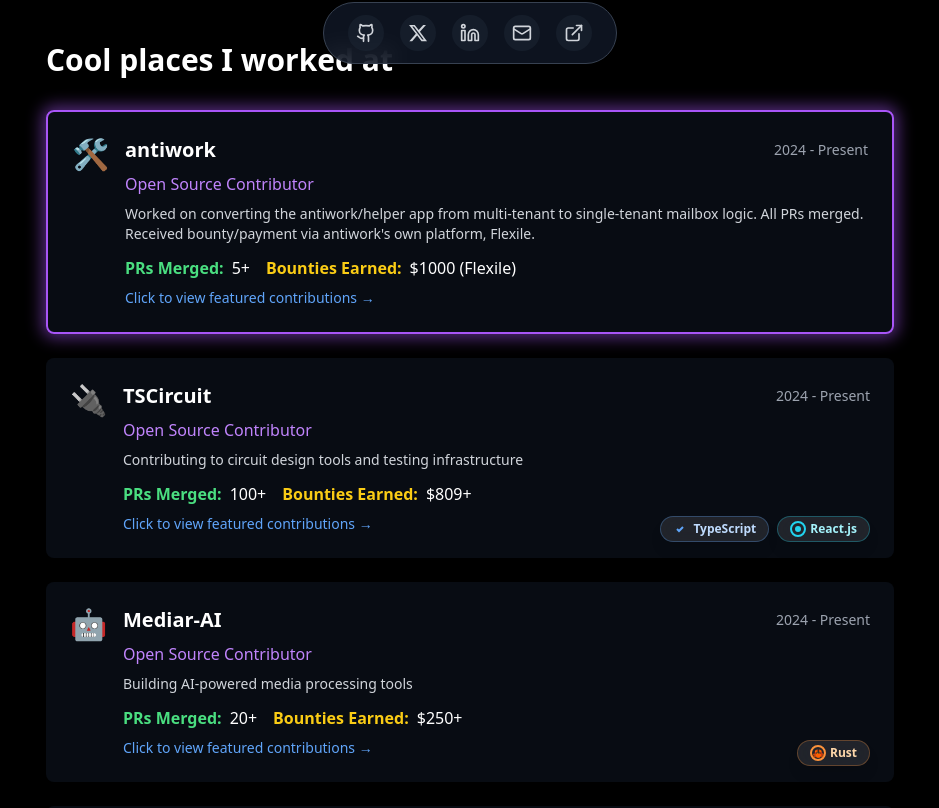
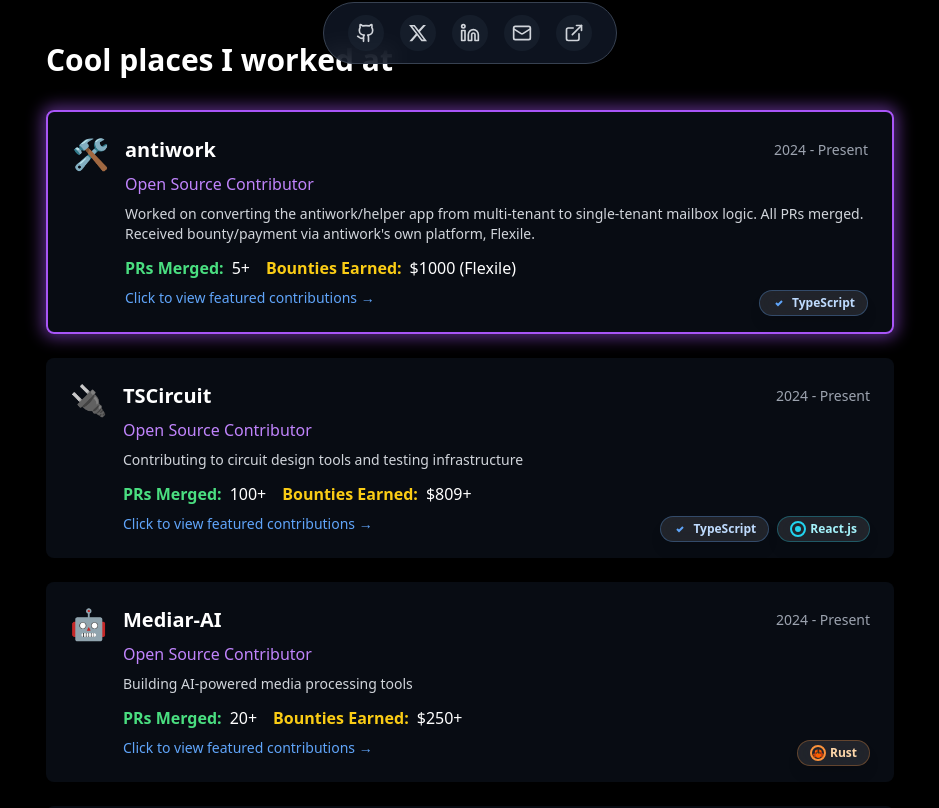
Before and after one commit to amitkushh/anshs-portfolio, a React (Vite) app: page / in a window 1280 px wide. Shown: the part 712-1520 px from the top of the page, without its empty margins (170-1109 px from the left). Built offline with nearby package versions, Linux system fonts and the light colour scheme.

Commit message:
add ts badge to antiwork

```diff
--- a/src/components/Experience.tsx
+++ b/src/components/Experience.tsx
@@ -194,6 +194,14 @@ export const Experience = () => {
               </div>
               <p className="text-blue-400 text-sm mt-2">Click to view featured contributions →</p>
               {/* Language badges bottom right (responsive) */}
+              {exp.company === "antiwork" && (
+                <div className="flex gap-2 mt-4 md:mt-0 md:absolute md:right-6 md:bottom-4 md:flex-row flex-col items-center md:items-end justify-center">
+                  <span className="flex items-center gap-1 px-3 py-1 rounded-full backdrop-blur-md bg-white/10 border border-blue-400/30 shadow-lg text-blue-200 text-xs font-semibold transition-transform transform hover:scale-105 hover:bg-blue-700/30">
+                    <svg width="16" height="16" fill="currentColor" className="text-blue-400"><path d="M2 2h12v12H2z" fill="none"/><path d="M4 8l2 2 4-4" stroke="currentColor" strokeWidth="2" fill="none"/></svg>
+                    TypeScript
+                  </span>
+                </div>
+              )}
               {exp.company === "TSCircuit" && (
                 <div className="flex gap-2 mt-4 md:mt-0 md:absolute md:right-6 md:bottom-4 md:flex-row flex-col items-center md:items-end justify-center">
                   <span className="flex items-center gap-1 px-3 py-1 rounded-full backdrop-blur-md bg-white/10 border border-blue-400/30 shadow-lg text-blue-200 text-xs font-semibold transition-transform transform hover:scale-105 hover:bg-blue-700/30">
```
